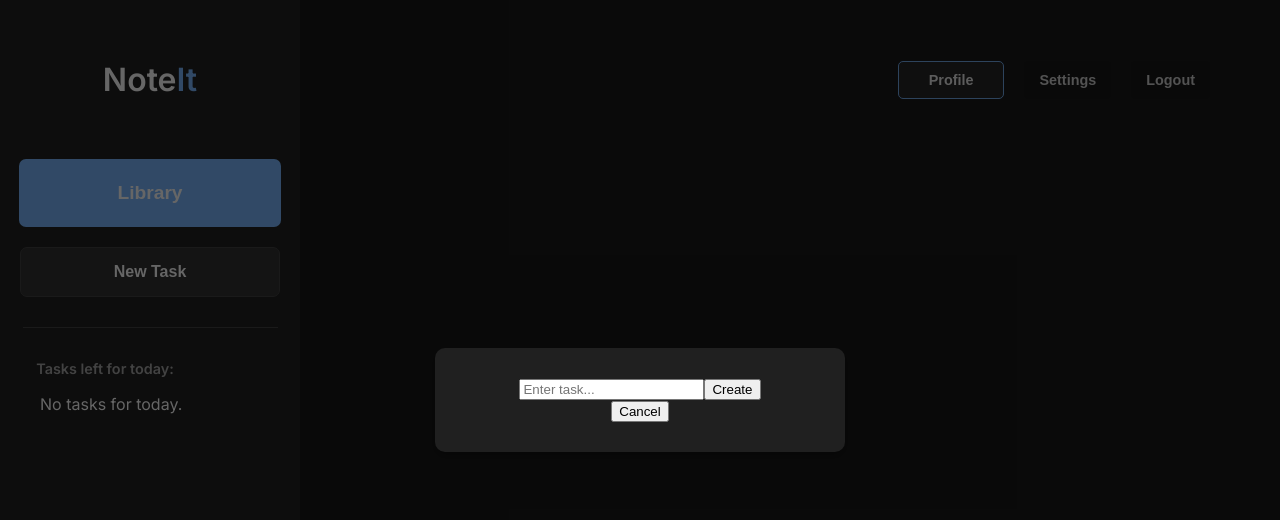
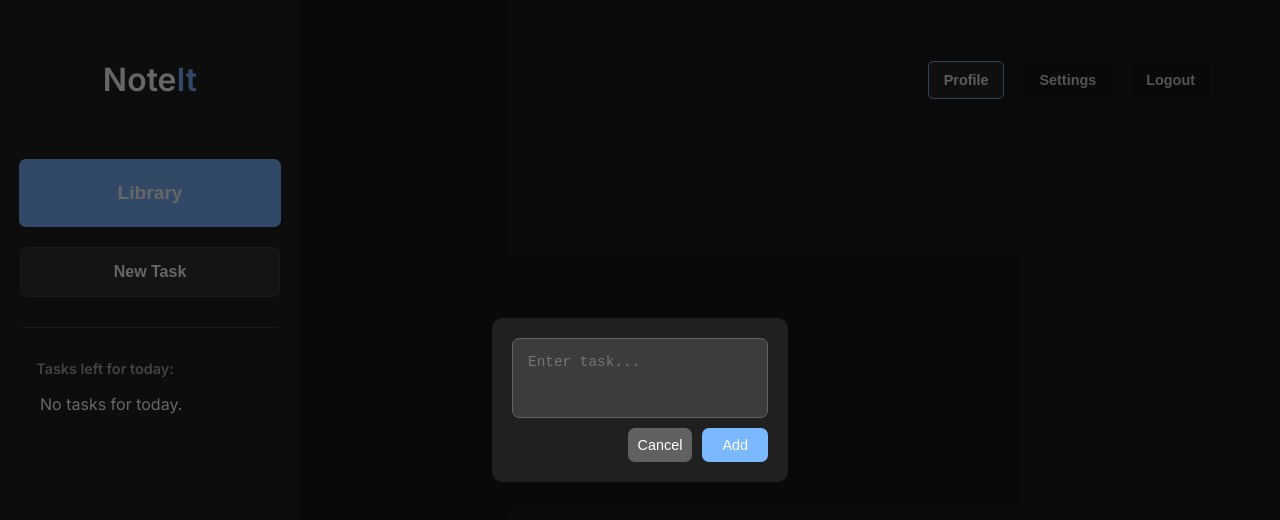
Before and after one commit to joaolscosta/NoteIt, a React (Vite) app in the folder frontend/: page /main_page in a window 1280 px wide. Both pictures are taken after a click on the button "New Task". Shown: the top 520 px of the page. Built offline with nearby package versions, Linux system fonts and the light colour scheme.

Commit message:
feat: Task input dialog.

```diff
--- a/frontend/src/components/Sidebar.jsx
+++ b/frontend/src/components/Sidebar.jsx
@@ -6,13 +6,31 @@ function Sidebar() {
    const [taskInput, setTaskInput] = useState("");
    const [tasks, setTasks] = useState([]);
 
-   const openDialog = () => {
-      setIsDialogOpen(true);
+   const openDialog = () => setIsDialogOpen(true);
+   const closeDialog = () => {
+      setIsDialogOpen(false);
+      setTaskInput("");
    };
 
-   const closeDialog = () => {
-      setIsDialogOpen(false);
+   const fetchTasks = async () => {
+      const username = localStorage.getItem("username");
+      if (!username) return;
+
+      try {
+         const response = await axios.get(
+            `http://localhost:5000/tasks?username=${username}`
+         );
+         if (response.status === 200) {
+            setTasks(response.data.tasks);
+         }
+      } catch (error) {
+         console.error("Error fetching tasks:", error);
+      }
    };
+
+   useEffect(() => {
+      fetchTasks();
+   }, []);
 
    const addTask = async (event) => {
       event.preventDefault();
@@ -25,42 +43,22 @@ function Sidebar() {
                task_text: taskInput,
             });
 
-            if (response.status === 200) {
-               const newTask = {
-                  id: response.data.id, // Supondo que o servidor retorne o id da nova tarefa
-                  task: taskInput,
-               };
+            if (response.status === 201 && response.data.id) {
+               setTasks((prevTasks) => [
+                  ...prevTasks,
+                  { id: response.data.id, task: taskInput },
+               ]);
 
-               // Atualiza diretamente o estado de tarefas
-               setTasks((prevTasks) => [...prevTasks, newTask]);
-               setTaskInput(""); // Limpa o campo de input
-               closeDialog(); // Fecha o diálogo
+               setTaskInput("");
+               fetchTasks();
+            } else {
+               console.error("Invalid response from server:", response.data);
             }
          } catch (error) {
-            console.error("There was an error adding the task:", error);
+            console.error("Error adding task:", error);
          }
       }
    };
-
-   const fetchTasks = async () => {
-      const username = localStorage.getItem("username");
-      if (username) {
-         try {
-            const response = await axios.get(
-               `http://localhost:5000/tasks?username=${username}`
-            );
-            if (response.status === 200) {
-               setTasks(response.data.tasks);
-            }
-         } catch (error) {
-            console.error("Error fetching tasks:", error);
-         }
-      }
-   };
-
-   useEffect(() => {
-      fetchTasks();
-   }, []);
 
    return (
       <div className="sidebar">
@@ -82,20 +80,36 @@ function Sidebar() {
             )}
          </ul>
 
-         {/* Dialog */}
          {isDialogOpen && (
-            <div className="dialog-newtask-overlay">
+            <div
+               className="dialog-register-overlay"
+               onClick={(e) => {
+                  if (e.target === e.currentTarget) {
+                     closeDialog();
+                  }
+               }}
+            >
                <div className="dialog-newtask-box">
                   <form onSubmit={addTask}>
-                     <input
-                        type="text"
+                     <textarea
+                        className="task-input"
                         value={taskInput}
                         onChange={(e) => setTaskInput(e.target.value)}
                         placeholder="Enter task..."
-                     />
-                     <button type="submit">Create</button>
+                     ></textarea>
+                     <div className="task-input-container">
+                        <button
+                           type="button"
+                           className="button-task-input-cancel"
+                           onClick={closeDialog}
+                        >
+                           Cancel
+                        </button>
+                        <button type="submit" className="button-task-input-add">
+                           Add
+                        </button>
+                     </div>
                   </form>
-                  <button onClick={closeDialog}>Cancel</button>
                </div>
             </div>
          )}
--- a/frontend/src/index.css
+++ b/frontend/src/index.css
@@ -215,6 +215,8 @@ body {
    width: 85%;
 }
 
+/* Tasks */
+
 .tasks-title {
    font-size: 0.9rem;
    font-weight: 600;
@@ -226,7 +228,7 @@ body {
    opacity: 0.6;
 }
 
-.dialog-newtask-overlay {
+.dialog-register-overlay {
    position: fixed;
    top: 0;
    left: 0;
@@ -239,13 +241,68 @@ body {
 }
 
 .dialog-newtask-box {
+   position: absolute;
+   top: 50%;
+   left: 50%;
+   transform: translate(-50%, -50%);
    background: #202020;
-   padding: 30px;
+   padding: 20px;
    border-radius: 10px;
-   box-shadow: 0 4px 10px rgba(0, 0, 0, 0.3);
    text-align: center;
-   max-width: 350px;
-   width: 90%;
+   width: 20%;
+}
+
+.task-input-container {
+   display: flex;
+   justify-content: flex-end;
+   width: 100%;
+   margin-top: 10px;
+}
+
+.task-input {
+   width: 100%;
+   height: 80px;
+   padding: 15px;
+   background-color: #3c3c3e;
+   border: 1px solid #616161;
+   border-radius: 7px;
+   color: #fff;
+   font-size: 0.9rem;
+   box-sizing: border-box;
+   text-align: left;
+   vertical-align: top;
+   resize: none;
+   outline: none;
+}
+
+.button-task-input-add {
+   padding: 9px 20px;
+   background-color: #7ab8ff;
+   border: none;
+   border-radius: 7px;
+   color: #ffffff;
+   font-size: 0.9rem;
+   cursor: pointer;
+   margin-left: 10px;
+}
+
+.button-task-input-cancel {
+   padding: 9px 10px;
+   background-color: #616161;
+   border: none;
+   border-radius: 7px;
+   color: #ffffff;
+   font-size: 0.9rem;
+   cursor: pointer;
+   margin-left: 10px;
+}
+
+.button-task-input-add:hover {
+   background-color: #5a9ae6;
+}
+
+.button-task-input-cancel:hover {
+   background-color: #4e4e4e;
 }
 
 /* -------------------  TOPBAR ------------------- */
@@ -290,7 +347,7 @@ body {
    cursor: pointer;
    font-size: 0.9rem;
    font-weight: bold;
-   padding: 10px 30px;
+   padding: 10px 15px;
    border-radius: 5px;
    opacity: 90%;
 }
```
Also changed, not shown: 1 other file (tests, documents, lock files or other folders).
